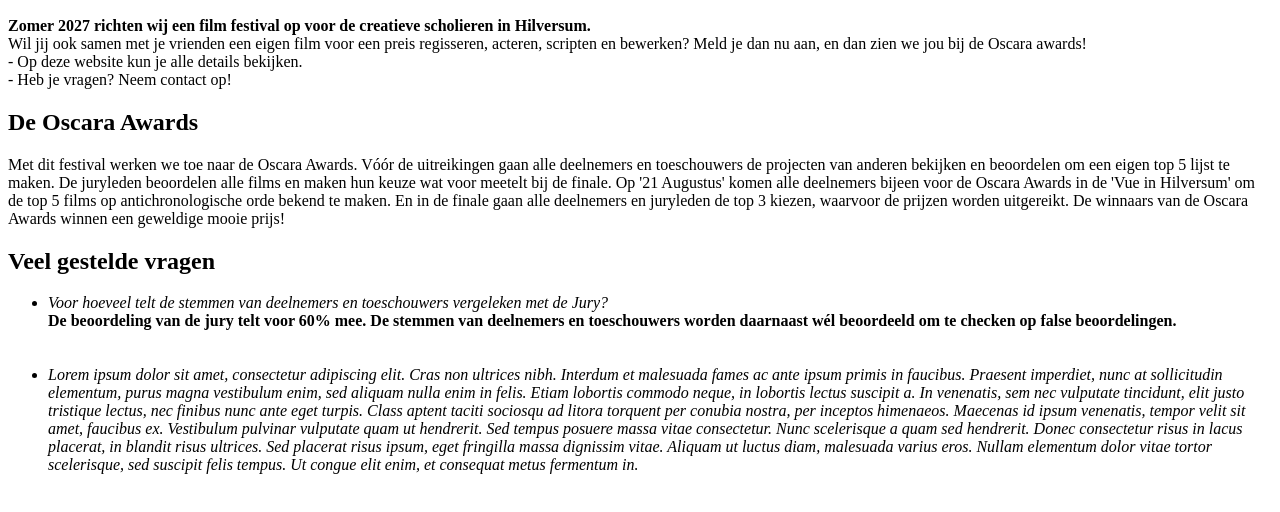
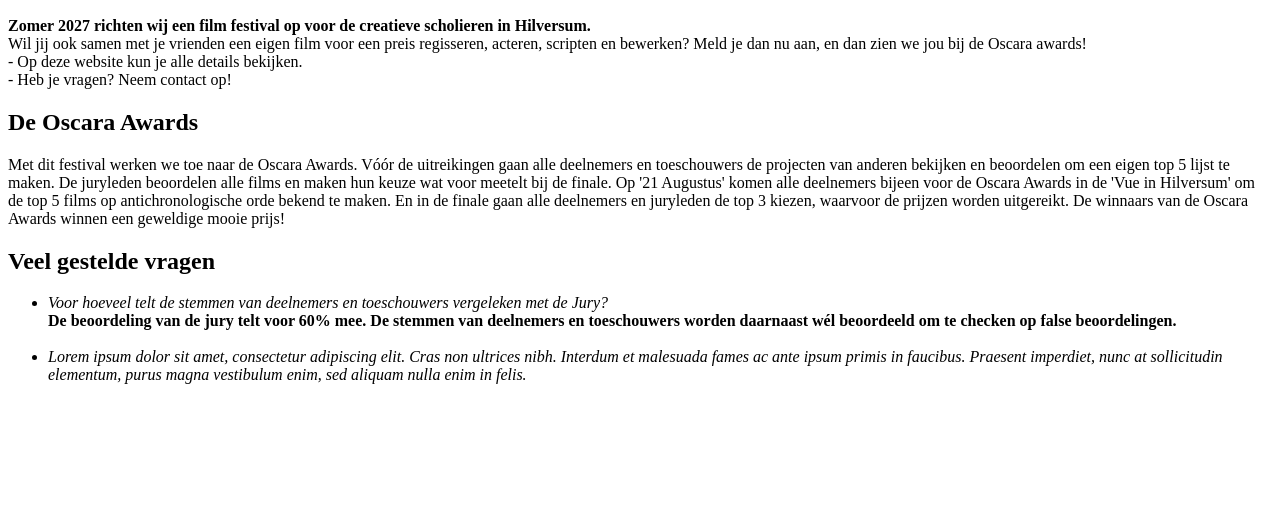
Before and after one commit to Gabriella-spiralen/html-weekopdracht-2-bouwen, a plain HTML site: page index.html in a window 1280 px wide. Shown: the part 110-622 px from the top of the page. Drawn offline with Linux system fonts and the light colour scheme.

Commit message:
WebLab Run 27-11-2026 12:04:58 (UTC+01:00)

```diff
--- a/index.html
+++ b/index.html
@@ -14,8 +14,8 @@
     <h2>Veel gestelde vragen</h2>
     <ul>
       <li><i> Voor hoeveel telt de stemmen van deelnemers en toeschouwers vergeleken met de Jury?</i><br><b>De beoordeling van de jury telt voor 60% mee. De stemmen van deelnemers en toeschouwers worden daarnaast wél beoordeeld om te checken op false beoordelingen.</b></li>
-      <br><br>
-      <li><i>Lorem ipsum dolor sit amet, consectetur adipiscing elit. Cras non ultrices nibh. Interdum et malesuada fames ac ante ipsum primis in faucibus. Praesent imperdiet, nunc at sollicitudin elementum, purus magna vestibulum enim, sed aliquam nulla enim in felis. Etiam lobortis commodo neque, in lobortis lectus suscipit a. In venenatis, sem nec vulputate tincidunt, elit justo tristique lectus, nec finibus nunc ante eget turpis. Class aptent taciti sociosqu ad litora torquent per conubia nostra, per inceptos himenaeos. Maecenas id ipsum venenatis, tempor velit sit amet, faucibus ex. Vestibulum pulvinar vulputate quam ut hendrerit. Sed tempus posuere massa vitae consectetur. Nunc scelerisque a quam sed hendrerit. Donec consectetur risus in lacus placerat, in blandit risus ultrices. Sed placerat risus ipsum, eget fringilla massa dignissim vitae. Aliquam ut luctus diam, malesuada varius eros. Nullam elementum dolor vitae tortor scelerisque, sed suscipit felis tempus. Ut congue elit enim, et consequat metus fermentum in.</i></li></ul>
+      <br>
+      <li><i>Lorem ipsum dolor sit amet, consectetur adipiscing elit. Cras non ultrices nibh. Interdum et malesuada fames ac ante ipsum primis in faucibus. Praesent imperdiet, nunc at sollicitudin elementum, purus magna vestibulum enim, sed aliquam nulla enim in felis.</i></li></ul>
 
 
 
```
Also changed, not shown: 1 other file.
